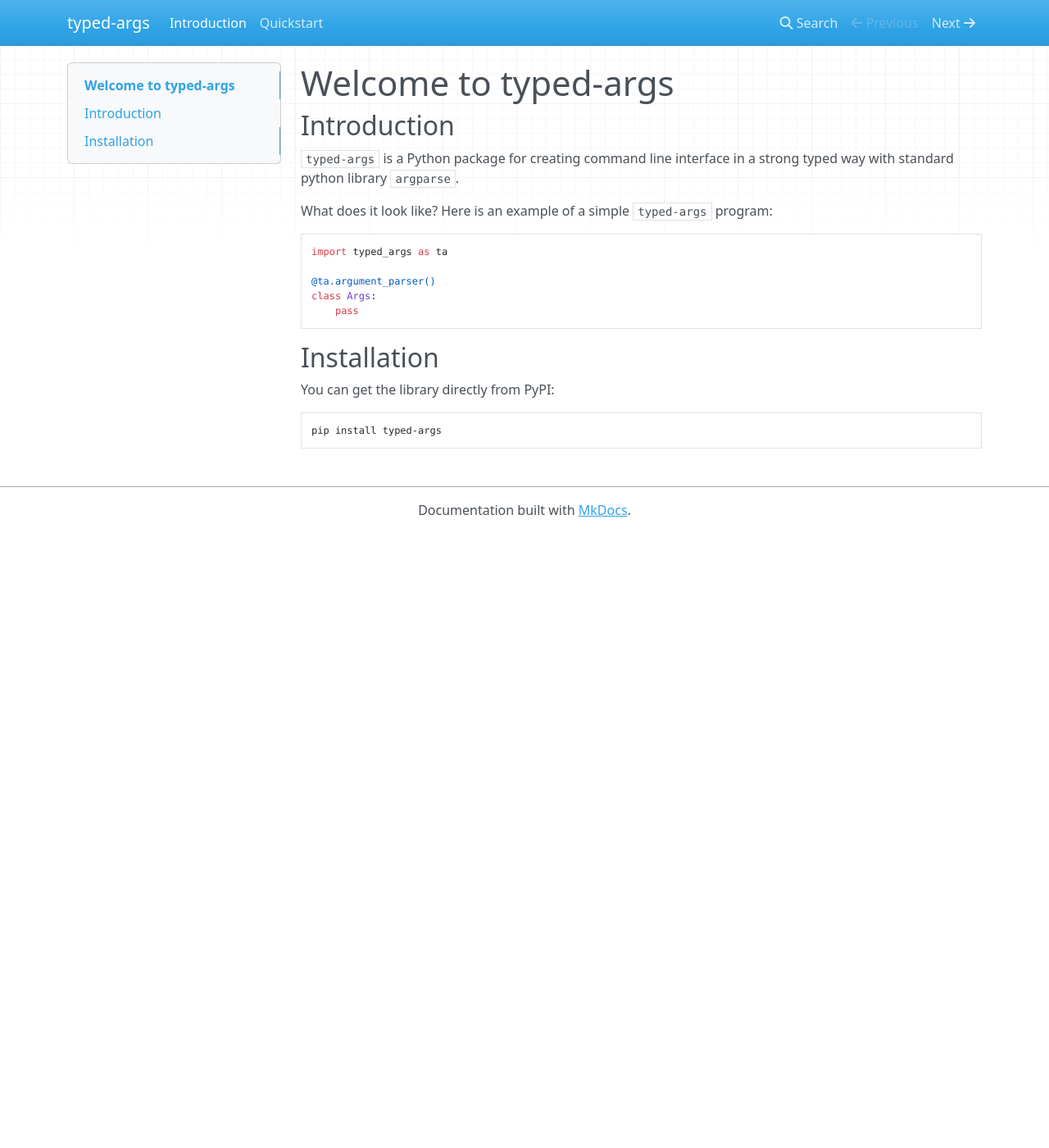
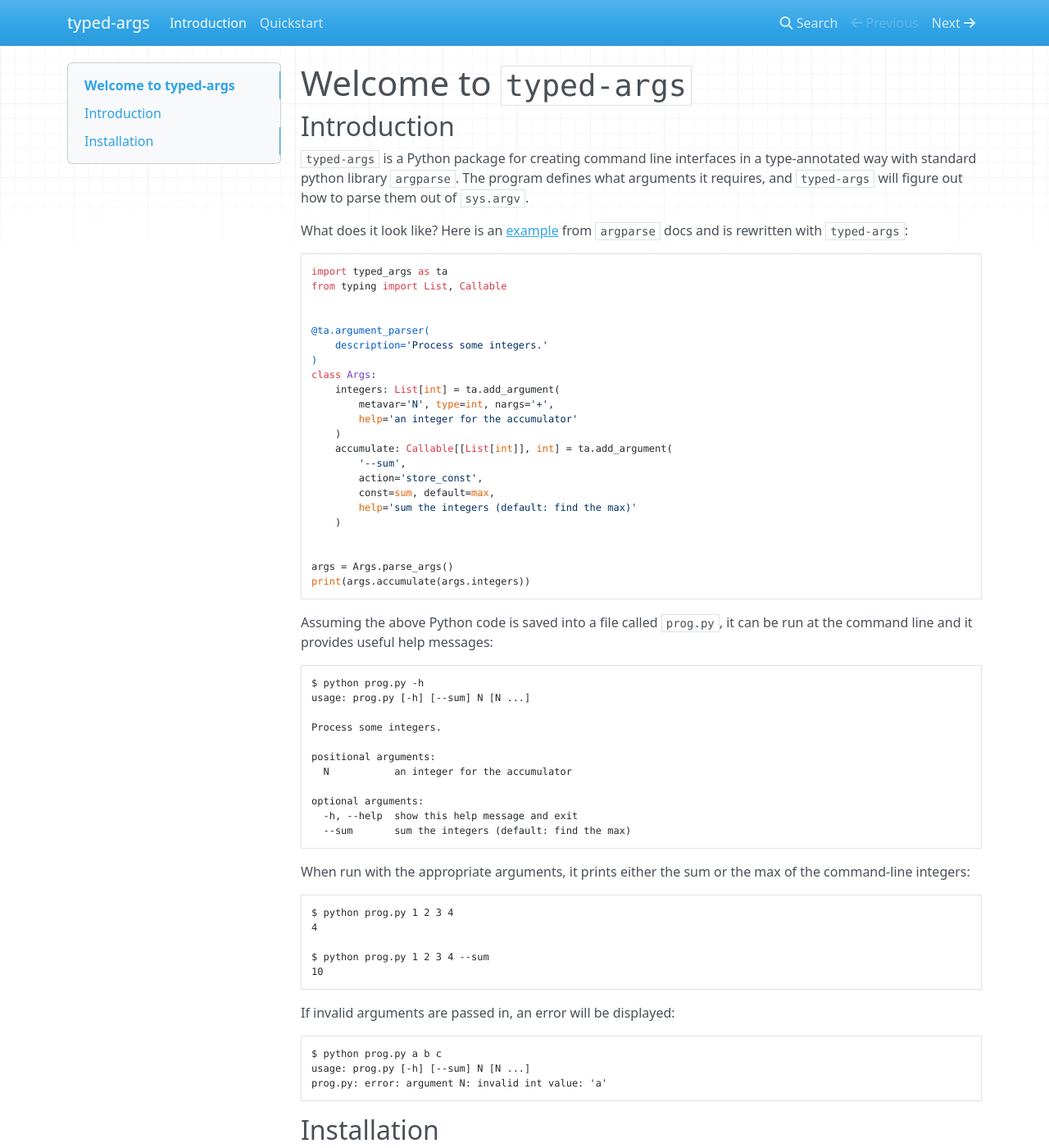
Before and after one commit to SunDoge/typed-args, an MkDocs documentation site: the page built from docs/index.md, in a window 1280 px wide and 1400 px high. Shown: the whole window at 82% size. Built offline with MkDocs 1.6.1, drawn with Linux system fonts in a browser that asks for light colours; nearby versions of some CDN libraries.

Commit message:
add example from argparse docs

````diff
--- a/docs/index.md
+++ b/docs/index.md
@@ -1,17 +1,70 @@
-# Welcome to typed-args
+# Welcome to `typed-args`
 
 ## Introduction
 
-`typed-args` is a Python package for creating command line interface in a strong typed way with standard python library `argparse`.
+`typed-args` is a Python package for creating command line interfaces in a type-annotated way with standard python library `argparse`.
+The program defines what arguments it requires, and `typed-args` will figure out how to parse them out of `sys.argv`.
 
-What does it look like? Here is an example of a simple `typed-args` program:
+
+What does it look like? Here is an [example](https://docs.python.org/3/library/argparse.html#example) from `argparse` docs and is rewritten with `typed-args`:
 
 ```python
 import typed_args as ta
+from typing import List, Callable
 
-@ta.argument_parser()
+
+@ta.argument_parser(
+    description='Process some integers.'
+)
 class Args:
-    pass
+    integers: List[int] = ta.add_argument(
+        metavar='N', type=int, nargs='+',
+        help='an integer for the accumulator'
+    )
+    accumulate: Callable[[List[int]], int] = ta.add_argument(
+        '--sum',
+        action='store_const',
+        const=sum, default=max,
+        help='sum the integers (default: find the max)'
+    )
+
+
+args = Args.parse_args()
+print(args.accumulate(args.integers))
+```
+
+Assuming the above Python code is saved into a file called `prog.py`, it can be run at the command line and it provides useful help messages:
+
+```text
+$ python prog.py -h
+usage: prog.py [-h] [--sum] N [N ...]
+
+Process some integers.
+
+positional arguments:
+  N           an integer for the accumulator
+
+optional arguments:
+  -h, --help  show this help message and exit
+  --sum       sum the integers (default: find the max)
+```
+
+When run with the appropriate arguments, it prints either the sum or the max of the command-line integers:
+
+```text
+$ python prog.py 1 2 3 4
+4
+
+$ python prog.py 1 2 3 4 --sum
+10
+```
+
+If invalid arguments are passed in, an error will be displayed:
+
+```text
+$ python prog.py a b c
+usage: prog.py [-h] [--sum] N [N ...]
+prog.py: error: argument N: invalid int value: 'a'
 ```
 
 
````
Also changed, not shown: README.md (+2 -2 lines), 2 other files.
